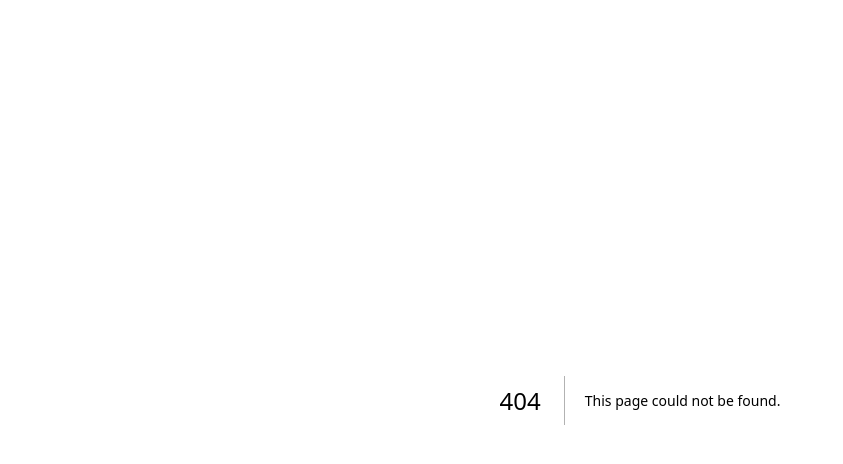
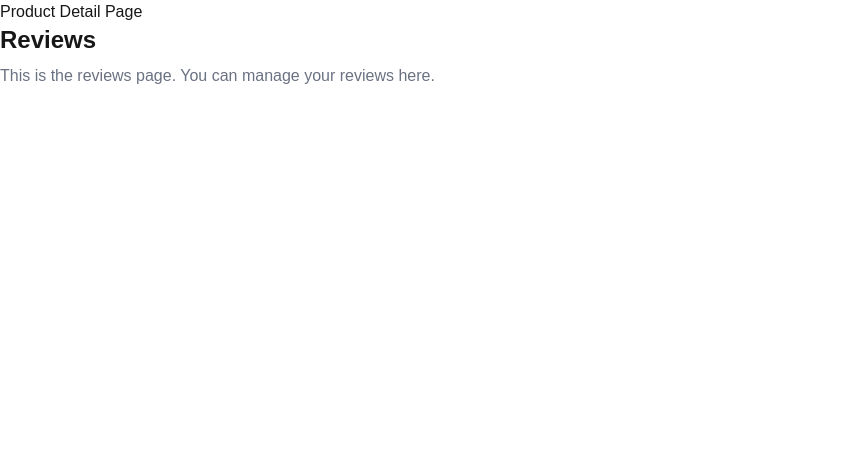
Before and after one commit to DevangPastagia/next-rendering-components, a Next.js app: page /product-detail in a window 1280 px wide. Before the commit this address had no page. Shown: the top 464 px of the page, without its empty margins (0-843 px from the left). Built offline with nearby package versions, Linux system fonts and the light colour scheme.

Commit message:
feat: streaming component with loading and suspense

```diff
--- /dev/null
+++ b/src/app/product-detail/page.tsx
@@ -0,0 +1,17 @@
+import Products from "@/components/products";
+import Reviews from "@/components/reviews";
+import { Suspense } from "react";
+
+export default function ProductDetail() {
+  return (
+    <div>
+      <h1>Product Detail Page</h1>
+      <Suspense fallback={"Product is loading..."}>
+        <Products />
+      </Suspense>
+      <Suspense fallback={"Reviews are loading..."}>
+        <Reviews />
+      </Suspense>
+    </div>
+  );
+}
--- /dev/null
+++ b/src/components/products.tsx
@@ -0,0 +1,11 @@
+export default async function Products() {
+  await new Promise((resolve) => setTimeout(resolve, 10000));
+  return (
+    <div className="flex flex-col gap-2">
+      <h1 className="text-2xl font-bold">Products</h1>
+      <p className="text-gray-500">
+        This is the products page. You can manage your products here.
+      </p>
+    </div>
+  );
+}
--- /dev/null
+++ b/src/components/reviews.tsx
@@ -0,0 +1,11 @@
+export default async function Reviews() {
+  await new Promise((resolve) => setTimeout(resolve, 3000));
+  return (
+    <div className="flex flex-col gap-2">
+      <h1 className="text-2xl font-bold">Reviews</h1>
+      <p className="text-gray-500">
+        This is the reviews page. You can manage your reviews here.
+      </p>
+    </div>
+  );
+}
```
